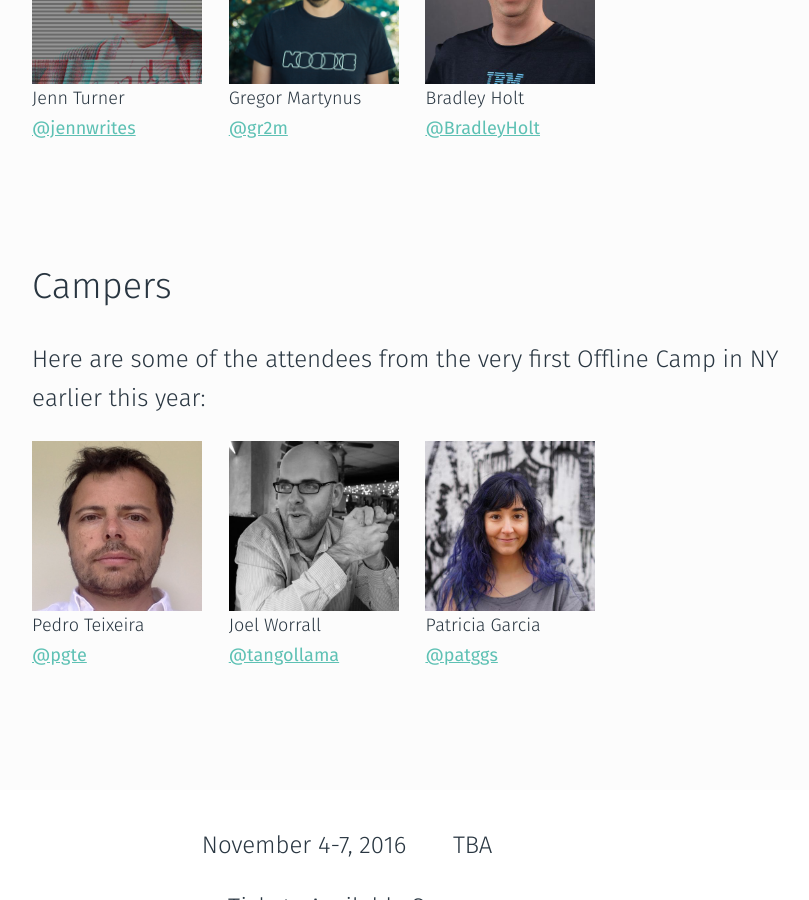
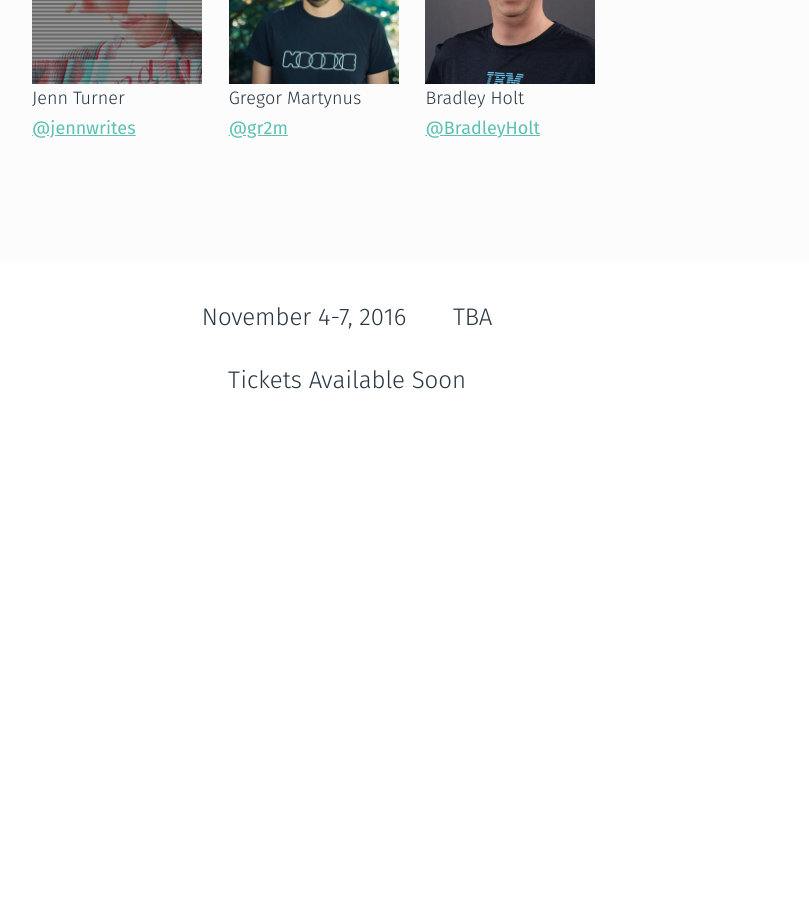
Before and after one commit to offlinefirst/offlinefirst.org, a Jekyll site: the page built from camp/index.html, in a window 1280 px wide and 900 px high, scrolled down 4591 px. Shown: the whole window, without its empty margins (293-1102 px from the left). Built offline with Jekyll 4.4.1, drawn with Linux system fonts in a browser that asks for light colours; comment, search, counter and statistics services are not loaded; after the commit the page ends 5051 px from its top, so only the background shows below that.

Commit message:
Remove campers section from Index

```diff
--- a/camp/index.html
+++ b/camp/index.html
@@ -143,26 +143,7 @@ root_path:  ../
       {% endfor %}
     </ul>
   </div><!-- /.team -->
-  <div class="profiles" id="campers">
-    <h2>Campers</h2>
 
-    <p>
-      Here are some of the attendees from the very first Offline Camp in NY earlier this year:
-    </p>
-
-    <ul>
-    {% for post in site.posts %}
-    {% if post.type == 'camper' %}
-    <li>
-      <a href="{{ post.url }}">
-        <img src="{{ post.avatar }}" alt="" class="full_image">
-      </a>
-      {{ post.name }} <a href="http://www.twitter.com/{{ post.twitter }}">@{{ post.twitter }}</a>
-    </li>
-    {% endif %}
-    {% endfor %}
-    </ul>
-  </div><!-- /.campers -->
   <div class="apply">
     <span class="date">November 4-7, 2016</span>
     <span class="price">TBA</span>
```
